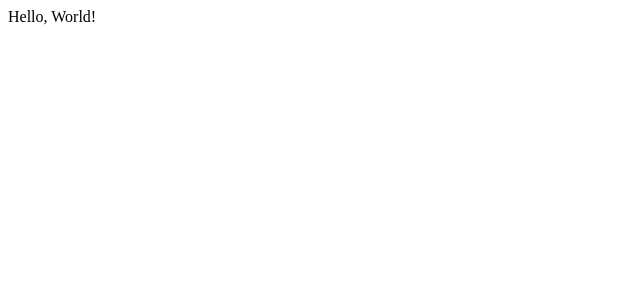
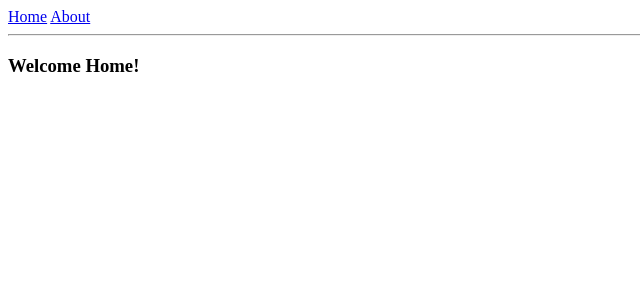
Before and after one commit to limgit/react.ts-playground, a React app: page / in a window 1280 px wide. Shown: the top 300 px of the page, without its empty margins (0-640 px from the left). Built offline with nearby package versions, Linux system fonts and the light colour scheme.

Commit message:
Bootstrap tanstack router

```diff
--- a/package.json
+++ b/package.json
@@ -14,6 +14,7 @@
   "license": "ISC",
   "devDependencies": {
     "@eslint/js": "^9.25.1",
+    "@tanstack/router-plugin": "^1.117.2",
     "@types/react": "^19.1.2",
     "@types/react-dom": "^19.1.2",
     "copy-webpack-plugin": "^13.0.0",
@@ -34,6 +35,7 @@
     "webpack-dev-server": "^5.2.1"
   },
   "dependencies": {
+    "@tanstack/react-router": "^1.117.1",
     "react": "^19.1.0",
     "react-dom": "^19.1.0"
   },
--- /dev/null
+++ b/pnpm-workspace.yaml
@@ -0,0 +1,2 @@
+onlyBuiltDependencies:
+  - esbuild
--- a/src/App.tsx
+++ b/src/App.tsx
@@ -1,5 +1,20 @@
+import { RouterProvider, createRouter } from "@tanstack/react-router";
+
+// Import the generated route tree
+import { routeTree } from "./routeTree.gen";
+
+// Create a new router instance
+const router = createRouter({ routeTree });
+
+// Register the router instance for type safety
+declare module "@tanstack/react-router" {
+  interface Register {
+    router: typeof router;
+  }
+}
+
 function App() {
-  return <div>Hello, World!</div>;
+  return <RouterProvider router={router} />;
 }
 
 export default App;
--- a/src/index.tsx
+++ b/src/index.tsx
@@ -1,6 +1,11 @@
+import { StrictMode } from "react";
 import { createRoot } from "react-dom/client";
 
 import App from "@/App";
 
 const container = document.getElementById("app");
-createRoot(container!).render(<App />);
+createRoot(container!).render(
+  <StrictMode>
+    <App />
+  </StrictMode>,
+);
--- /dev/null
+++ b/src/routeTree.gen.ts
@@ -0,0 +1,111 @@
+/* eslint-disable */
+
+// @ts-nocheck
+
+// noinspection JSUnusedGlobalSymbols
+
+// This file was automatically generated by TanStack Router.
+// You should NOT make any changes in this file as it will be overwritten.
+// Additionally, you should also exclude this file from your linter and/or formatter to prevent it from being checked or modified.
+
+// Import Routes
+
+import { Route as rootRoute } from "./routes/__root"
+import { Route as AboutImport } from "./routes/about"
+import { Route as IndexImport } from "./routes/index"
+
+// Create/Update Routes
+
+const AboutRoute = AboutImport.update({
+  id: "/about",
+  path: "/about",
+  getParentRoute: () => rootRoute,
+} as any)
+
+const IndexRoute = IndexImport.update({
+  id: "/",
+  path: "/",
+  getParentRoute: () => rootRoute,
+} as any)
+
+// Populate the FileRoutesByPath interface
+
+declare module "@tanstack/react-router" {
+  interface FileRoutesByPath {
+    "/": {
+      id: "/"
+      path: "/"
+      fullPath: "/"
+      preLoaderRoute: typeof IndexImport
+      parentRoute: typeof rootRoute
+    }
+    "/about": {
+      id: "/about"
+      path: "/about"
+      fullPath: "/about"
+      preLoaderRoute: typeof AboutImport
+      parentRoute: typeof rootRoute
+    }
+  }
+}
+
+// Create and export the route tree
+
+export interface FileRoutesByFullPath {
+  "/": typeof IndexRoute
+  "/about": typeof AboutRoute
+}
+
+export interface FileRoutesByTo {
+  "/": typeof IndexRoute
+  "/about": typeof AboutRoute
+}
+
+export interface FileRoutesById {
+  __root__: typeof rootRoute
+  "/": typeof IndexRoute
+  "/about": typeof AboutRoute
+}
+
+export interface FileRouteTypes {
+  fileRoutesByFullPath: FileRoutesByFullPath
+  fullPaths: "/" | "/about"
+  fileRoutesByTo: FileRoutesByTo
+  to: "/" | "/about"
+  id: "__root__" | "/" | "/about"
+  fileRoutesById: FileRoutesById
+}
+
+export interface RootRouteChildren {
+  IndexRoute: typeof IndexRoute
+  AboutRoute: typeof AboutRoute
+}
+
+const rootRouteChildren: RootRouteChildren = {
+  IndexRoute: IndexRoute,
+  AboutRoute: AboutRoute,
+}
+
+export const routeTree = rootRoute
+  ._addFileChildren(rootRouteChildren)
+  ._addFileTypes<FileRouteTypes>()
+
+/* ROUTE_MANIFEST_START
+{
+  "routes": {
+    "__root__": {
+      "filePath": "__root.tsx",
+      "children": [
+        "/",
+        "/about"
+      ]
+    },
+    "/": {
+      "filePath": "index.tsx"
+    },
+    "/about": {
+      "filePath": "about.tsx"
+    }
+  }
+}
+ROUTE_MANIFEST_END */
--- /dev/null
+++ b/src/routes/__root.tsx
@@ -0,0 +1,13 @@
+import { createRootRoute, Link, Outlet } from "@tanstack/react-router";
+
+export const Route = createRootRoute({
+  component: () => (
+    <>
+      <div>
+        <Link to="/">Home</Link> <Link to="/about">About</Link>
+      </div>
+      <hr />
+      <Outlet />
+    </>
+  ),
+});
--- /dev/null
+++ b/src/routes/about.tsx
@@ -0,0 +1,9 @@
+import { createFileRoute } from "@tanstack/react-router";
+
+function About() {
+  return <div>Hello from About!</div>;
+}
+
+export const Route = createFileRoute("/about")({
+  component: About,
+});
--- /dev/null
+++ b/src/routes/index.tsx
@@ -0,0 +1,13 @@
+import { createFileRoute } from "@tanstack/react-router";
+
+function Index() {
+  return (
+    <div>
+      <h3>Welcome Home!</h3>
+    </div>
+  );
+}
+
+export const Route = createFileRoute("/")({
+  component: Index,
+});
--- a/webpack.config.mjs
+++ b/webpack.config.mjs
@@ -1,6 +1,7 @@
 import path from "path";
 import HtmlWebpackPlugin from "html-webpack-plugin";
 import CopyWebpackPlugin from "copy-webpack-plugin";
+import { TanStackRouterWebpack } from "@tanstack/router-plugin/webpack";
 
 const __dirname = import.meta.dirname;
 
@@ -40,6 +41,10 @@ export default (_, argv) => {
       },
     },
     plugins: [
+      TanStackRouterWebpack({
+        target: "react",
+        quoteStyle: "double",
+      }),
       new CopyWebpackPlugin({
         patterns: [
           {
```
Also changed, not shown: 2 other files (tests, documents, lock files or other folders).
